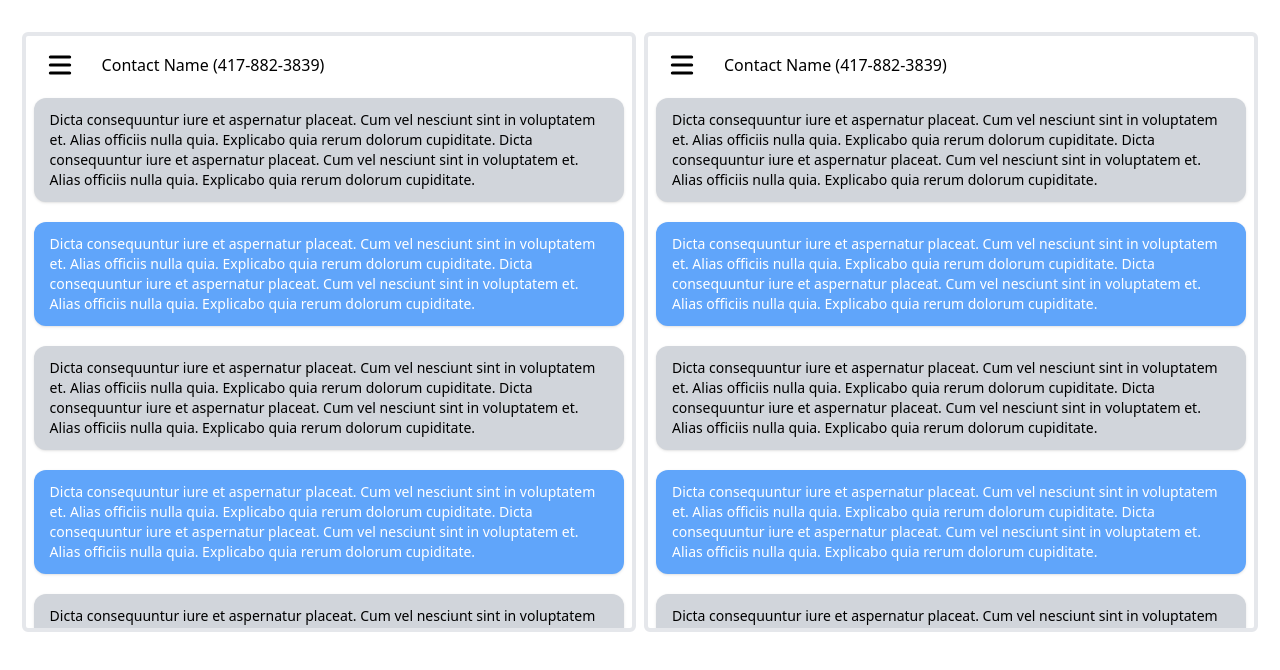
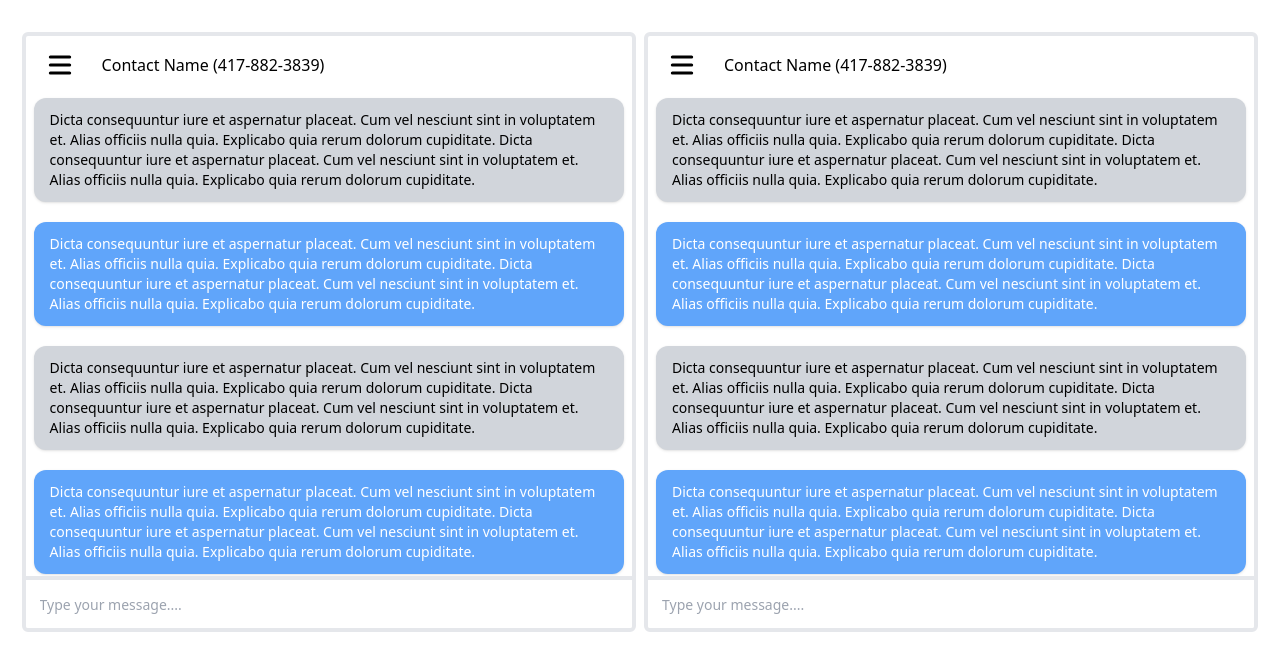
Before and after one commit to TNortnern/journeyage-test, a Vue app: page / in a window 1280 px wide. Shown: the top 670 px of the page. Built offline with nearby package versions, Linux system fonts and the light colour scheme.

Commit message:
Input for messageboxes

```diff
--- a/src/components/MessageBox.vue
+++ b/src/components/MessageBox.vue
@@ -1,5 +1,6 @@
 <template>
-  <div class="border border-4 rounded-md p-2 h-150 md:(w-[48%]) overflow-y-auto">
+  <div class="border border-4 rounded-md pt-2 pb-0 h-150 md:(w-[48%]) overflow-y-auto">
+    <div class="px-2">
       <div class="flex mb-3 items-center">
         <button class="flex items-center rounded-full focus:(outline-none rounded-full ring ring-gray-200) hover:bg-gray-200 px-2.5 py-1.25 duration-150 mr-4">
           <menu-icon class="w-8 h-8" />
@@ -15,12 +16,34 @@
         text="Dicta consequuntur iure et aspernatur placeat. Cum vel nesciunt sint in voluptatem et. Alias officiis nulla quia. Explicabo quia rerum dolorum cupiditate. Dicta consequuntur iure et aspernatur placeat. Cum vel nesciunt sint in voluptatem et. Alias officiis nulla quia. Explicabo quia rerum dolorum cupiditate."
       />
     </div>
+    <form
+      class="w-full sticky bottom-0"
+      @submit.prevent="submit"
+    >
+      <input
+        v-model="message"
+        type="text"
+        class="border-t-4 w-full focus:outline-none text-sm px-3.5 h-13 flex items-center"
+        placeholder="Type your message...."
+      >
+    </form>
+  </div>
 </template>
 
 <script>
 import Message from './Message.vue'
 import { MenuIcon } from '@heroicons/vue/solid'
+import { ref } from '@vue/reactivity'
 export default {
   components: { Message, MenuIcon },
+  setup () {
+    const message = ref('')
+    return {
+      message,
+      submit () {
+        console.log(message.value)
+      }
+    }
+  }
 }
 </script>
```
Lines whose indentation alone changed are shown as unchanged.
